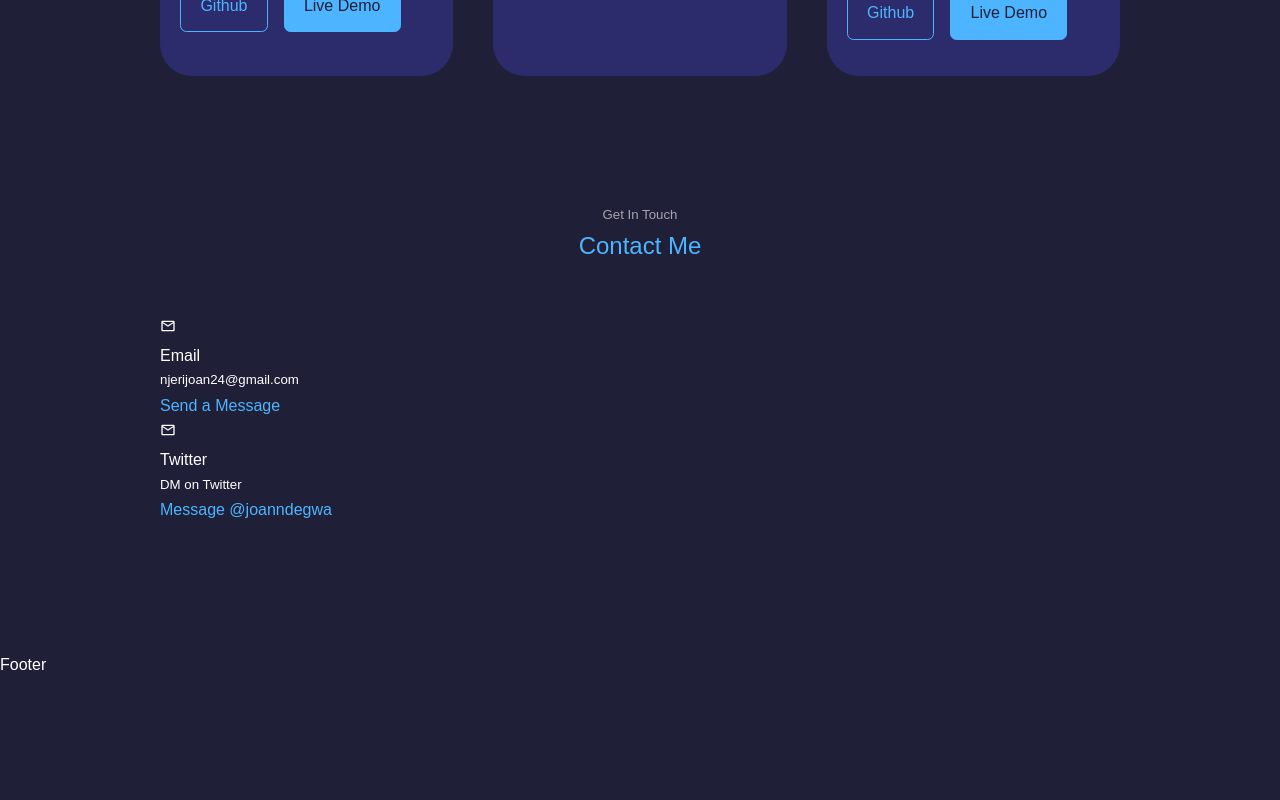
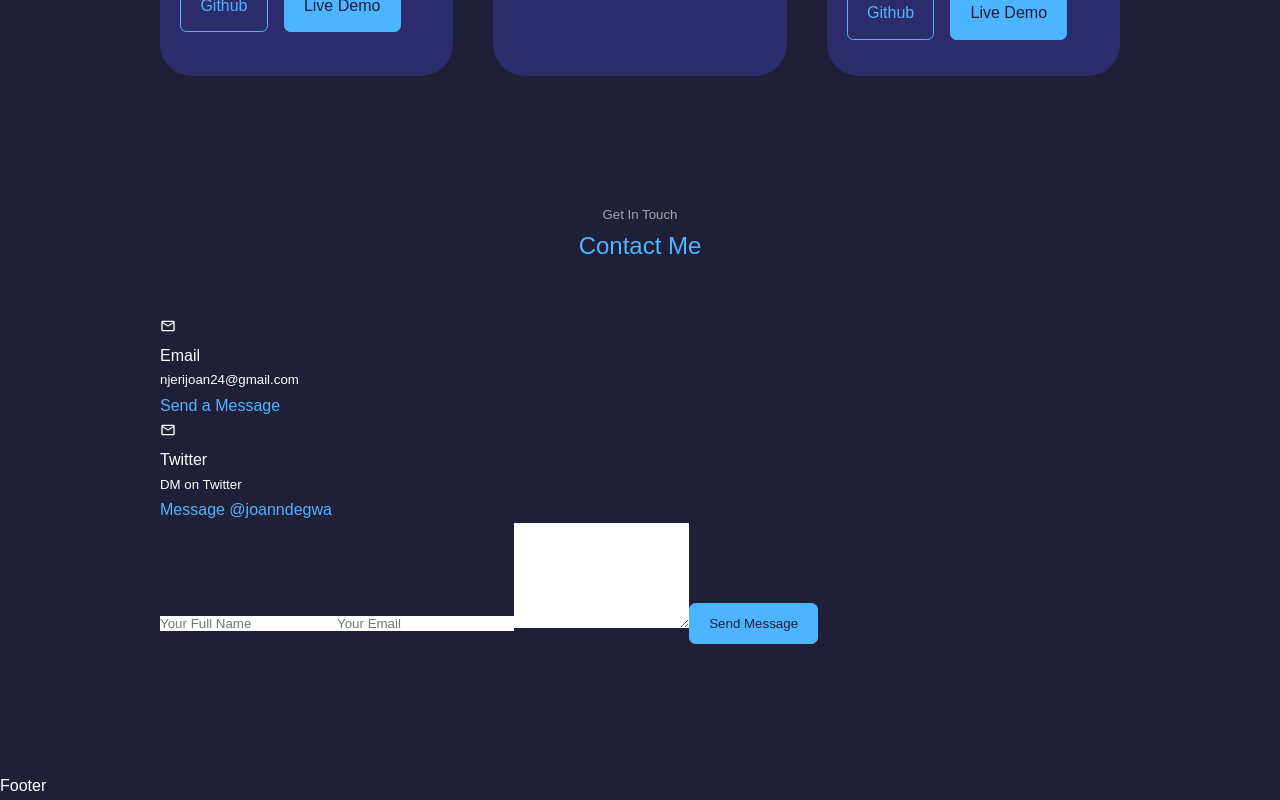
Before and after one commit to jnjerin/portfolio-site, a React (Create React App) app in the folder react-portfolio-website/: page / in a window 1280 px wide. Shown: the part 3787-4587 px from the top of the page. Before the commit the page ends 4466 px from the top, so only its background shows below. Built offline with nearby package versions, Linux system fonts and the light colour scheme.

Commit message:
Added contact form markup

```diff
--- a/react-portfolio-website/src/components/contact/Contact.jsx
+++ b/react-portfolio-website/src/components/contact/Contact.jsx
@@ -14,13 +14,13 @@ const Contact = () => {
             <MdOutlineEmail />
             <h4>Email</h4>
             <h5>njerijoan24@gmail.com</h5>
-            <a href="mailto:njerijoan24@gmail.com">Send a Message</a>
+            <a href="mailto:njerijoan24@gmail.com" target="_blank">Send a Message</a>
           </article>
           <article className="contact__option">
             <MdOutlineEmail />
             <h4>Twitter</h4>
             <h5>DM on Twitter</h5>
-            <a href="https://twitter.com/messages/compose?recipient_id=&ref_src=twsrc%5Etfw" class="twitter-dm-button" data-screen-name="joanndegwa" data-show-count="false">Message @joanndegwa</a><script async src="https://platform.twitter.com/widgets.js" charset="utf-8"></script>
+            <a href="https://twitter.com/messages/compose?recipient_id=&ref_src=twsrc%5Etfw" class="twitter-dm-button" data-screen-name="joanndegwa" data-show-count="false" target="_blank">Message @joanndegwa</a><script async src="https://platform.twitter.com/widgets.js" charset="utf-8"></script>
           </article>
           {/* <article className="contact__option">
             <MdOutlineEmail />
@@ -32,7 +32,12 @@ const Contact = () => {
         </div>
 
         {/* END OF CONTACT OPTIONS */}
-        <form action=''></form>
+        <form action=''>
+          <input type="text" name='name' placeholder='Your Full Name' required/>
+          <input type="email" name='email' placeholder='Your Email' />
+          <textarea name='message' rows='7' placeholder='Your Message' required> </textarea>
+          <button type='submit' className='btn btn-primary' >Send Message</button>
+        </form>
       </div>
     </section>
   )
```
